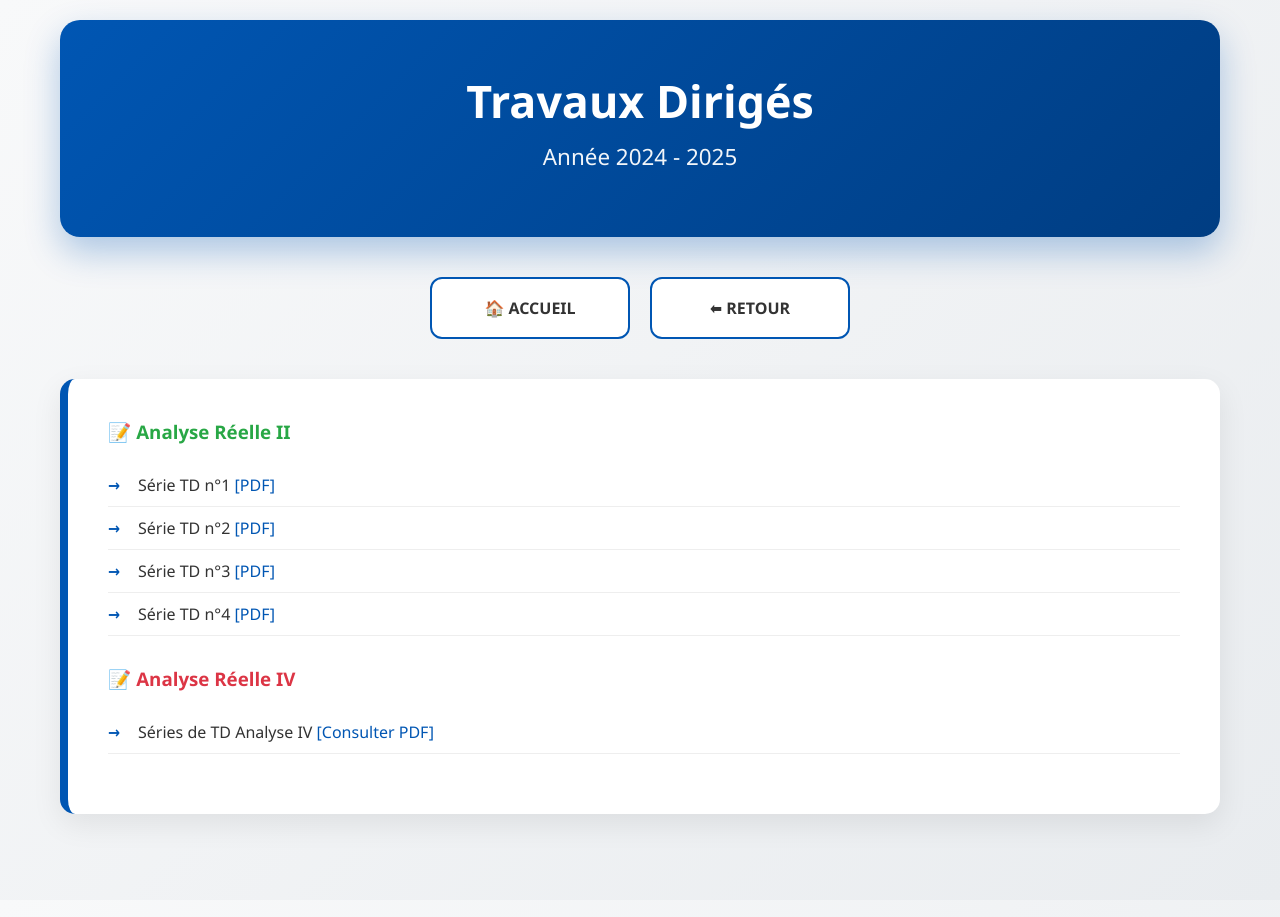
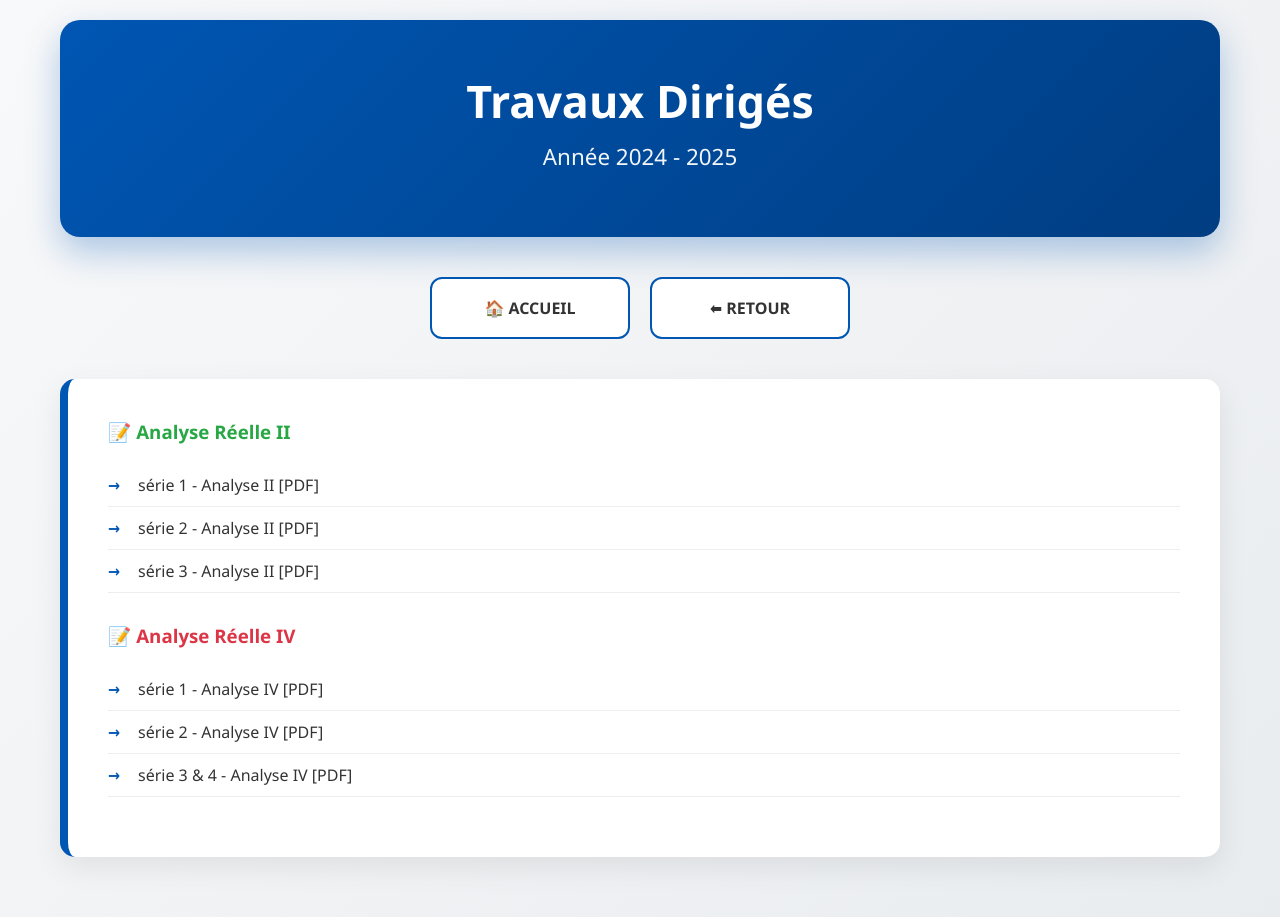
Before and after one commit to mahmoudmath/mahmoudmath.github.io, a Jekyll site: the page td-24-25.html, which Jekyll copies as it is, in a window 1280 px wide. Built offline with Jekyll 4.4.1, drawn with Linux system fonts in a browser that asks for light colours.

Commit message:
Update td-24-25.html

```diff
--- a/td-24-25.html
+++ b/td-24-25.html
@@ -18,15 +18,16 @@
         <section class="presentation">
             <h3 style="color: #28a745; margin-bottom: 15px;">📝 Analyse Réelle II</h3>
             <ul class="resource-list">
-                <li>Série TD n°1 <a href="assets/pdf/td1-a2.pdf" style="color:#0056b3;">[PDF]</a></li>
-                <li>Série TD n°2 <a href="assets/pdf/td2-a2.pdf" style="color:#0056b3;">[PDF]</a></li>
-                <li>Série TD n°3 <a href="assets/pdf/td3-a2.pdf" style="color:#0056b3;">[PDF]</a></li>
-                <li>Série TD n°4 <a href="assets/pdf/td4-a2.pdf" style="color:#0056b3;">[PDF]</a></li>
+                <li>série 1 - Analyse II <a href="assets/pdf/série1-analyse2-2024-2025.pdf" target="_blank">[PDF]</a></li>
+                <li>série 2 - Analyse II <a href="assets/pdf/série2-analyse2-2024-2025.pdf" target="_blank">[PDF]</a></li>
+                <li>série 3 - Analyse II <a href="assets/pdf/série3-analyse2-2024-2025.pdf" target="_blank">[PDF]</a></li>
             </ul>
 
-            <h3 style="color: #dc3545; margin-top: 30px; margin-bottom: 15px;">📝 Analyse Réelle IV</h3>
+            <h3 style="color: #dc3545; margin-top:30px; margin-bottom: 15px;">📝 Analyse Réelle IV</h3>
             <ul class="resource-list">
-                <li>Séries de TD Analyse IV <a href="assets/pdf/td-analyse4.pdf" style="color:#0056b3;">[Consulter PDF]</a></li>
+                <li>série 1 - Analyse IV <a href="assets/pdf/série1-analyse4-2024-2025.pdf" target="_blank">[PDF]</a></li>
+                <li>série 2 - Analyse IV <a href="assets/pdf/série2-analyse4-2024-2025.pdf" target="_blank">[PDF]</a></li>
+                <li>série 3 & 4 - Analyse IV <a href="assets/pdf/série3-4-analyse4-2024-2025.pdf" target="_blank">[PDF]</a></li>
             </ul>
         </section>
     </div>
```
